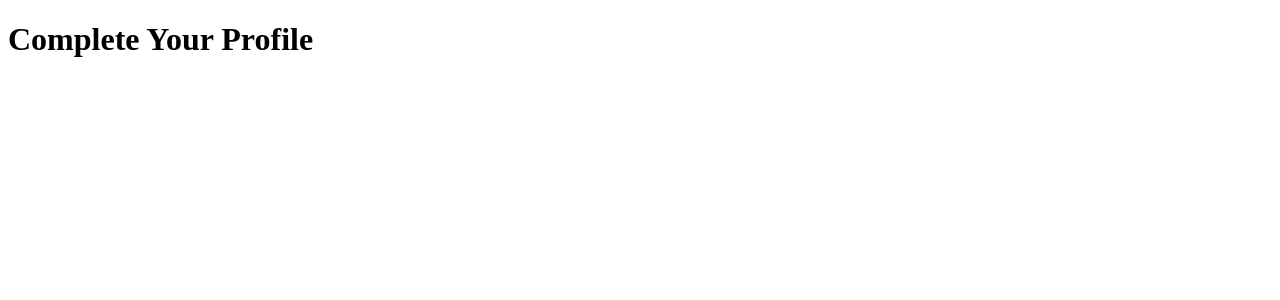
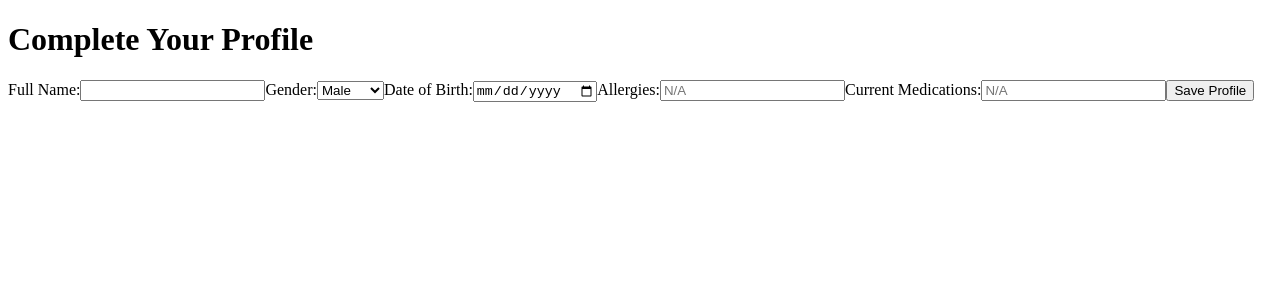
Before and after one commit to MiSaengg/hackrx2023, a Next.js app: page /main in a window 1280 px wide. Shown: the top 300 px of the page. Built offline with nearby package versions, Linux system fonts and the light colour scheme; no server answers; the database is empty; sample sign-in values are in the browser's storage.

Commit message:
main log-in profile fix

```diff
--- a/pages/main.js
+++ b/pages/main.js
@@ -2,7 +2,14 @@ import { useEffect, useState } from "react";
 import { useRouter } from "next/router";
 import { auth } from "../firebase/firebase.config";
 import withAuth from "../firebase/withAuth";
-import { collection, doc, getDoc, updateDoc, getDocs, query } from "firebase/firestore";
+import {
+  collection,
+  doc,
+  getDoc,
+  updateDoc,
+  getDocs,
+  query,
+} from "firebase/firestore";
 import { db } from "../firebase/firebase.config";
 
 const Prescribe = () => {
@@ -55,13 +62,15 @@ const MainPage = () => {
     gender,
     dateOfBirth,
     allergies,
-    currentMedications
+    currentMedications,
+    licenseNumber,
+    address
   ) => {
     if (uid) {
       const userRef = doc(collection(db, "users"), uid);
       let userData = {};
 
-      if (user.roles.includes("viewer")) {
+      if (user && user.roles.includes("viewer")) {
         userData = {
           name: name,
           gender: gender,
@@ -69,40 +78,57 @@ const MainPage = () => {
           allergies: allergies,
           currentMedications: currentMedications,
         };
+      } else if (user && user.roles.includes("admin")) {
+        userData = {
+          name: name,
+          licenseNumber: licenseNumber,
+          address: address,
+        };
       }
 
       await updateDoc(userRef, userData);
 
       setUser({
         ...user,
-        name: name,
-        gender: gender,
-        dateOfBirth: dateOfBirth,
-        allergies: allergies,
-        currentMedications: currentMedications,
+        ...userData,
       });
     }
   };
 
   if (
-    !user ||
+    !user || // If user is null or undefined
     (user &&
-      user.roles.includes("viewer") &&
+      user.roles && // If user and user.roles are not null or undefined
+      ((user.roles.includes("admin") &&
+        (!user.name || !user.licenseNumber || !user.address)) ||
+        (user.roles.includes("viewer") &&
           (!user.name ||
             !user.gender ||
             !user.dateOfBirth ||
             !user.allergies ||
-        !user.currentMedications))
+            !user.currentMedications))))
   ) {
     return (
       <div>
         <h1>Complete Your Profile</h1>
-        {user && user.roles.includes("viewer") && (
         <>
           <label>
             Full Name:
             <input type="text" id="name-input" />
           </label>
+          {user && user.roles && user.roles.includes("admin") ? (
+            <>
+              <label>
+                License Number:
+                <input type="text" id="license-input" />
+              </label>
+              <label>
+                Address:
+                <input type="text" id="address-input" />
+              </label>
+            </>
+          ) : (
+            <>
               <label>
                 Gender:
                 <select id="gender-input">
@@ -123,28 +149,34 @@ const MainPage = () => {
                 Current Medications:
                 <input type="text" id="medications-input" placeholder="N/A" />
               </label>
+            </>
+          )}
           <button
             onClick={() => {
               const name = document.getElementById("name-input").value;
-                const gender = document.getElementById("gender-input").value;
-                const dateOfBirth = document.getElementById("dob-input").value;
+              const licenseNumber =
+                document.getElementById("license-input")?.value;
+              const address = document.getElementById("address-input")?.value;
+              const gender = document.getElementById("gender-input")?.value;
+              const dateOfBirth = document.getElementById("dob-input")?.value;
               const allergies =
-                  document.getElementById("allergies-input").value;
+                document.getElementById("allergies-input")?.value;
               const currentMedications =
-                  document.getElementById("medications-input").value;
+                document.getElementById("medications-input")?.value;
               handleSaveProfile(
                 name,
                 gender,
                 dateOfBirth,
                 allergies,
-                  currentMedications
+                currentMedications,
+                licenseNumber,
+                address
               );
             }}
           >
             Save Profile
           </button>
         </>
-        )}
       </div>
     );
   }
```
Lines whose indentation alone changed are shown as unchanged.
